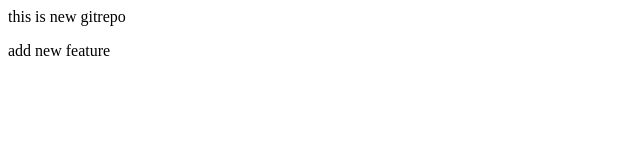
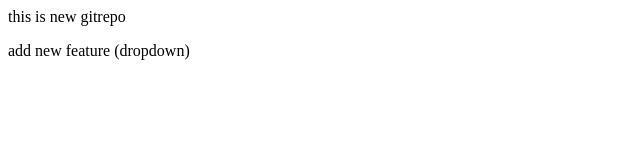
Before and after one commit to Palok123/LocalRepo, a plain HTML site: page index.html in a window 1280 px wide. Shown: the full height of the page, 0-640 px from the left. Drawn offline with Linux system fonts and the light colour scheme.

Commit message:
add dropdown

```diff
--- a/index.html
+++ b/index.html
@@ -1,2 +1,2 @@
 <p>this is new gitrepo</p>
-<p>add new feature</p>
+<p>add new feature (dropdown)</p>
```
